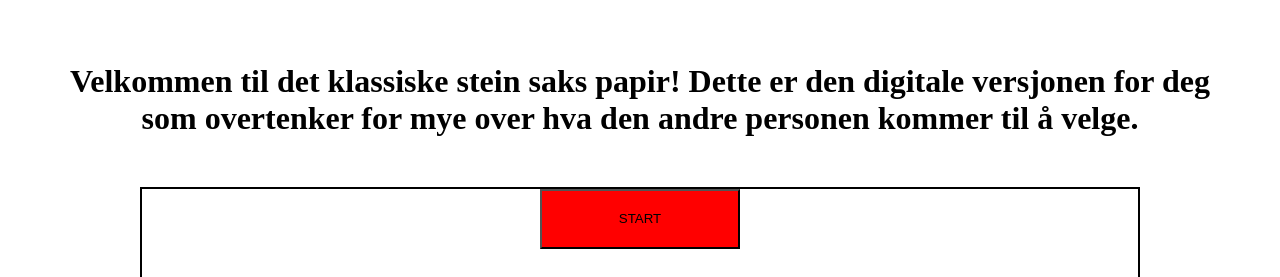
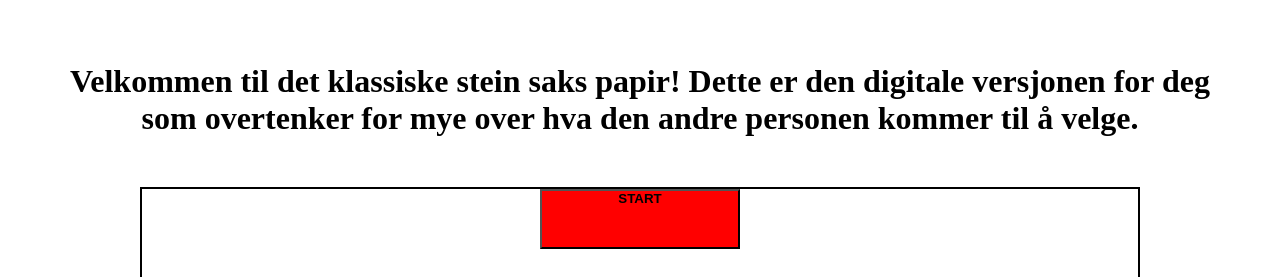
Before and after one commit to jeghaterfrokost/Stein_saks_papir, a plain HTML site: page index.html in a window 1280 px wide. Shown: the top 277 px of the page. Drawn offline with Linux system fonts and the light colour scheme.

Commit message:
husker i ikke så mye av hva som endret på lenger...

```diff
--- a/index.html
+++ b/index.html
@@ -16,7 +16,11 @@
 
     <div class="spillboks">
 
-        <button onclick="botenhet()">START</button>
+        <button onclick="botenhet()">
+            <div class="ktcontainer">
+                <h4 id="knapptittel">START</h4>
+            </div>
+        </button>
 
         <div class="spillertittel">
             <h2>Spiller</h2>
@@ -47,9 +51,6 @@
         </div>
 
     </div>
-
-
-
 
     <script>
 
--- a/style.css
+++ b/style.css
@@ -21,16 +21,33 @@ body{
     grid-template-columns: 40% 20% 40%;
 }
 
+
 h1{
     margin: 50px;
     text-align: center;
 }
 
 button{
+    display: flex;
+    align-items: center;
+    justify-content: center;
     background-color: red;
     position: relative;
     grid-column: 2/3;
     grid-row: 1/2;
+    cursor: pointer;
+}
+
+button:hover{
+    background-color: rgb(225, 15, 15);
+}
+
+.ktcontainer{
+    height: 100%;
+}
+
+#knapptittel{
+    margin: auto;
 }
 
 .spiller{
@@ -69,3 +86,7 @@ button{
 .enhetvalg{
     cursor: pointer;
 }
+
+h4:hover{
+    font-size: 30px;
+}
```
